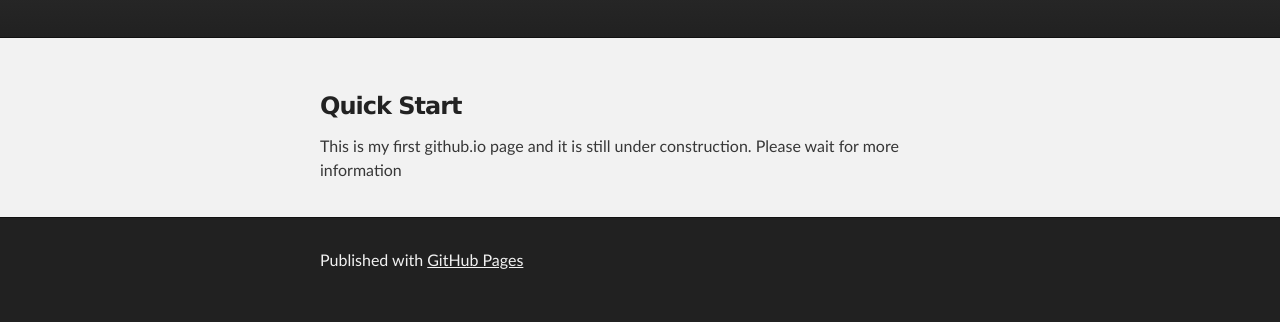
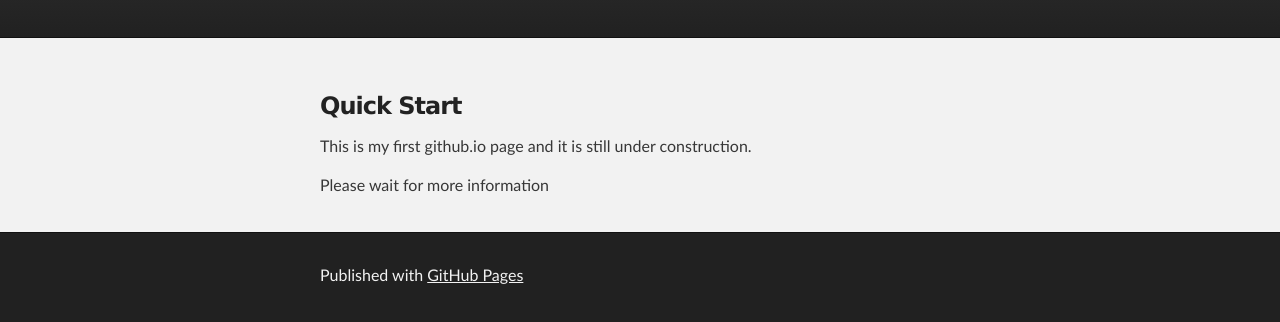
Before and after one commit to girlatsnow/girlatsnow.github.io, a plain HTML site: page index.html in a window 1280 px wide. Shown: the part 136-458 px from the top of the page. Drawn offline with Linux system fonts and the light colour scheme.

Commit message:
Replace master branch with page content via GitHub

```diff
--- a/index.html
+++ b/index.html
@@ -30,7 +30,9 @@
         <h3>
 <a id="quick-start" class="anchor" href="#quick-start" aria-hidden="true"><span class="octicon octicon-link"></span></a>Quick Start</h3>
 
-<p>This is my first github.io page and it is still under construction. Please wait for more information</p>
+<p>This is my first github.io page and it is still under construction.</p>
+
+<p>Please wait for more information</p>
       </section>
     </div>
 
--- a/params.json
+++ b/params.json
@@ -1 +1 @@
-{"name":"Cui LI","tagline":"","body":"### Quick Start\r\nThis is my first github.io page and it is still under construction. Please wait for more information","google":"","note":"Don't delete this file! It's used internally to help with page regeneration."}
+{"name":"Cui LI","tagline":"","body":"### Quick Start\r\nThis is my first github.io page and it is still under construction.\r\n\r\nPlease wait for more information","google":"","note":"Don't delete this file! It's used internally to help with page regeneration."}
```
